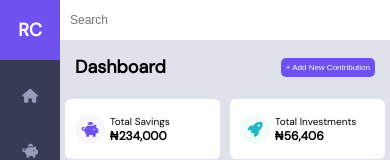
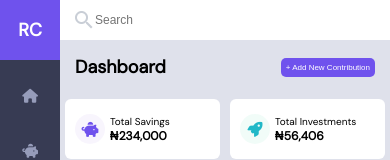
Before and after one commit to oluwatoba1/rc2, a React (Create React App) app: page / in a window 390 px wide. Shown: the top 160 px of the page. Built offline with nearby package versions, Linux system fonts and the light colour scheme.

Commit message:
New Design

```diff
--- a/src/App.css
+++ b/src/App.css
@@ -155,13 +155,18 @@ p {
 	justify-content: space-between;
 	height: 60px;
 	background-color: #ffffff;
+	padding: 0 15px;
 }
 
 .rightHeader input[type='search'] {
+	position: relative;
 	outline: 0;
 	border: 0;
-	padding: 10px;
-	font-size: 12px;
+	padding: 30px;
+	font-size: 14px;
+	background: url('./img/search.png');
+	background-repeat: no-repeat;
+	background-position: center left 10px;
 }
 
 @media (max-width: 640px) {
@@ -205,5 +210,12 @@ p {
 
 	.rightHeader {
 		height: 40px;
+		padding: 0 10px;
+	}
+
+	.rightHeader input[type='search'] {
+		font-size: 12px;
+		padding: 25px;
+		background-position: center left 5px;
 	}
 }
```
Also changed, not shown: src/img/search.png (added).
